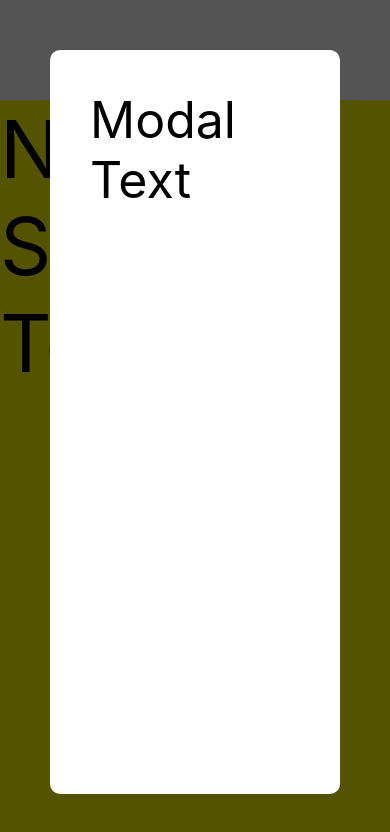
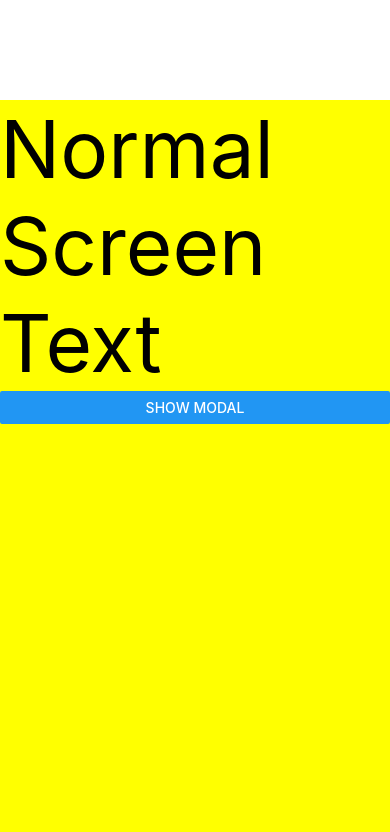
Before and after one commit to zachariah11jerobert/tutorial-codestepbystep, a React Native app: screen / in a window 390 px wide. Shown: the top 832 px of the page. Built offline with nearby package versions, Linux system fonts and the light colour scheme.

Commit message:
10.2 making modal with button controlls

```diff
--- a/App.js
+++ b/App.js
@@ -1,13 +1,20 @@
 import React from 'react';
-import {View, Text, Modal} from 'react-native';
+import {View, Text, Modal, Button} from 'react-native';
 
 class App extends React.Component {
+  constructor() {
+    super();
+    this.state = {
+      show: false,
+    };
+  }
+
   render() {
     return (
       <View style={{flex: 1, marginTop: 100, backgroundColor: 'yellow'}}>
         <Text style={{fontSize: 80}}>Normal Screen Text</Text>
-
-        <Modal transparent={true} visible={true}>
+        <Button title="show modal" onPress={() => this.setState({show: true})} />
+        <Modal transparent={true} visible={this.state.show}>
           <View style={{backgroundColor: '#000000aa', flex: 1}}>
             <View
               style={{
@@ -18,6 +25,7 @@ class App extends React.Component {
                 flex: 1,
               }}>
               <Text style={{fontSize: 50}}>Modal Text</Text>
+              <Button title="close modal" onPress={() => this.setState({show: false})} />
             </View>
           </View>
         </Modal>
```
